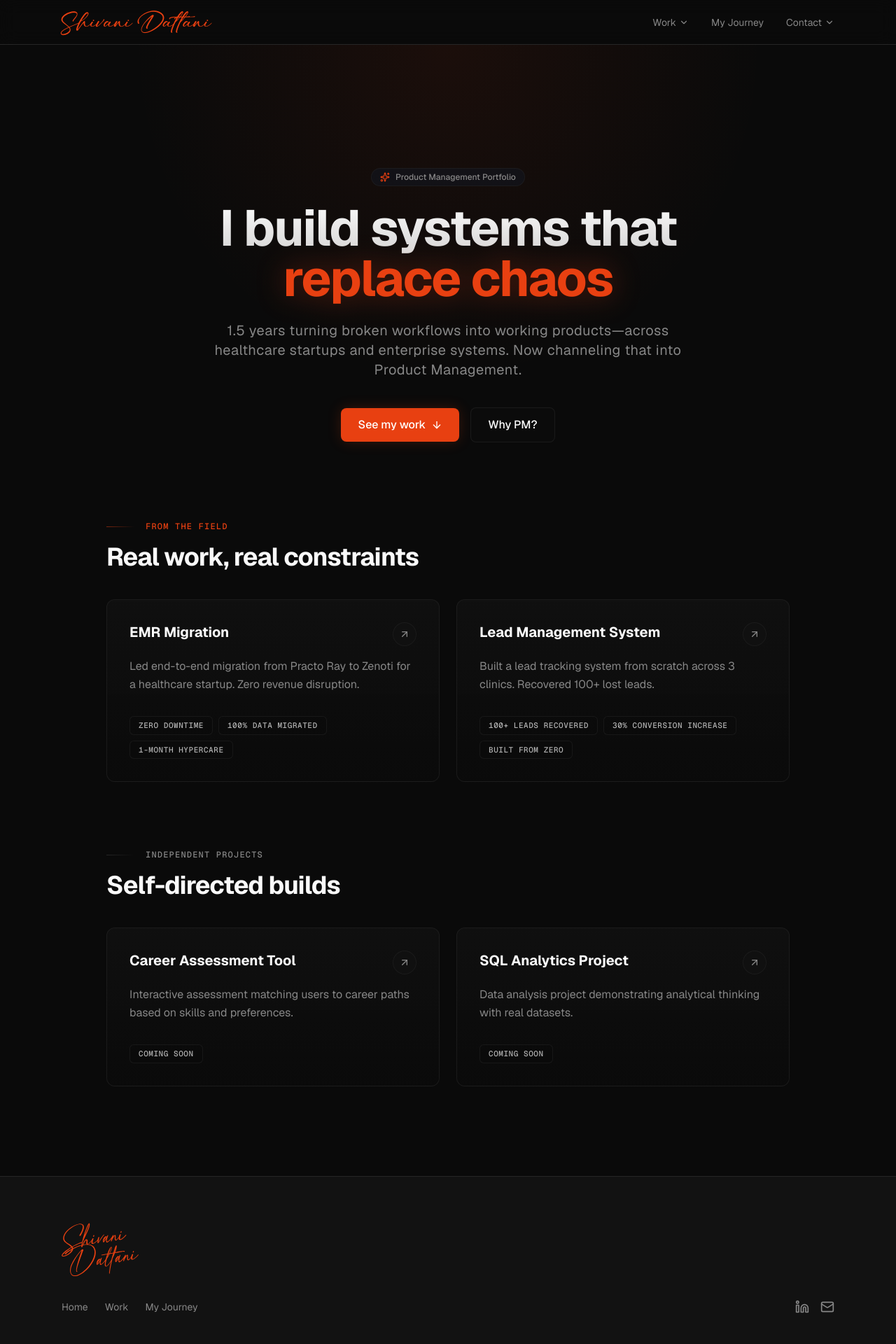
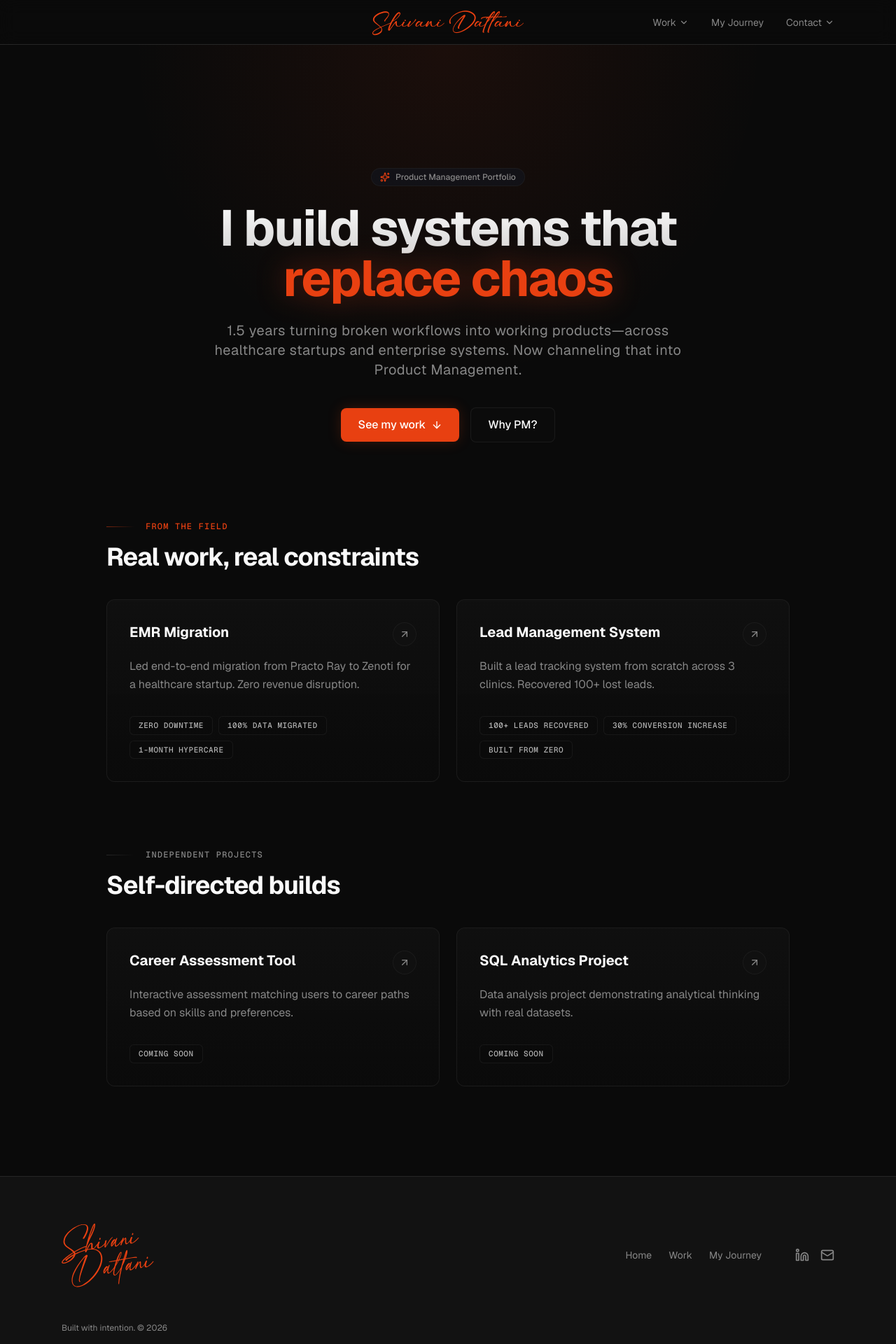
Before and after one commit to drshivanidattani/shivani-portfolio, a Next.js app: page / in a window 1280 px wide. Shown: the top 1920 px of the page at 70% size. Built offline with nearby package versions, Linux system fonts and the light colour scheme.

Commit message:
style: Refine logo alignments in Nav and Footer

```diff
--- a/src/components/layout/Footer.tsx
+++ b/src/components/layout/Footer.tsx
@@ -12,21 +12,22 @@ export function Footer() {
   return (
     <footer className="border-t border-border bg-card">
       <div className="max-w-6xl mx-auto px-6 max-md:px-4 py-16 max-md:py-10">
-        {/* Custom SVG Logo */}
-        <div className="mb-8">
-          <Link href="/">
+        <div className="flex items-center justify-between max-md:flex-col max-md:items-start max-md:gap-8">
+
+          {/* Custom SVG Logo (Left Aligned, Increased Size) */}
+          <Link href="/" className="shrink-0">
             <Image
               src="/logo.svg"
               alt="Shivani Dattani"
-              width={250}
-              height={75}
-              className="h-20 max-md:h-16 w-auto"
+              width={320}
+              height={96}
+              className="h-24 max-md:h-20 w-auto"
               priority
             />
           </Link>
-        </div>
 
-        <div className="flex items-start justify-between max-md:flex-col max-md:gap-8">
+          {/* Right side container for links */}
+          <div className="flex items-center gap-12 max-md:flex-col max-md:items-start max-md:gap-8">
             {/* Nav links */}
             <div className="flex gap-6">
               {navLinks.map((link) => (
@@ -58,6 +59,7 @@ export function Footer() {
               </a>
             </div>
           </div>
+        </div>
 
         {/* Bottom line */}
         <p className="text-xs text-muted-foreground mt-12 max-md:mt-8">
--- a/src/components/layout/Navbar.tsx
+++ b/src/components/layout/Navbar.tsx
@@ -73,9 +73,14 @@ export function Navbar() {
 
   return (
     <nav className="fixed top-0 left-0 right-0 z-50 h-16 bg-background/80 backdrop-blur-md border-b border-border">
-      <div className="max-w-6xl mx-auto px-6 max-md:px-4 h-full flex items-center justify-between">
-        {/* Logo */}
-        <Link href="/" className="text-primary shrink-0 flex items-center h-full">
+      <div className="max-w-6xl mx-auto px-6 max-md:px-4 h-full flex items-center justify-between relative">
+        {/* Mobile hamburger (left or right, but let's keep it right and use absolute positioning for center logo) */}
+
+        {/* Placeholder to balance flex if needed, or simply absolute center the logo */}
+        <div className="w-24 max-md:hidden"></div>
+
+        {/* Logo - Centered absolutely */}
+        <Link href="/" className="text-primary absolute left-1/2 -translate-x-1/2 flex items-center h-full">
           <p className="font-decorative text-2xl max-md:text-xl">
             Shivani Dattani
           </p>
```
Lines whose indentation alone changed are shown as unchanged.
